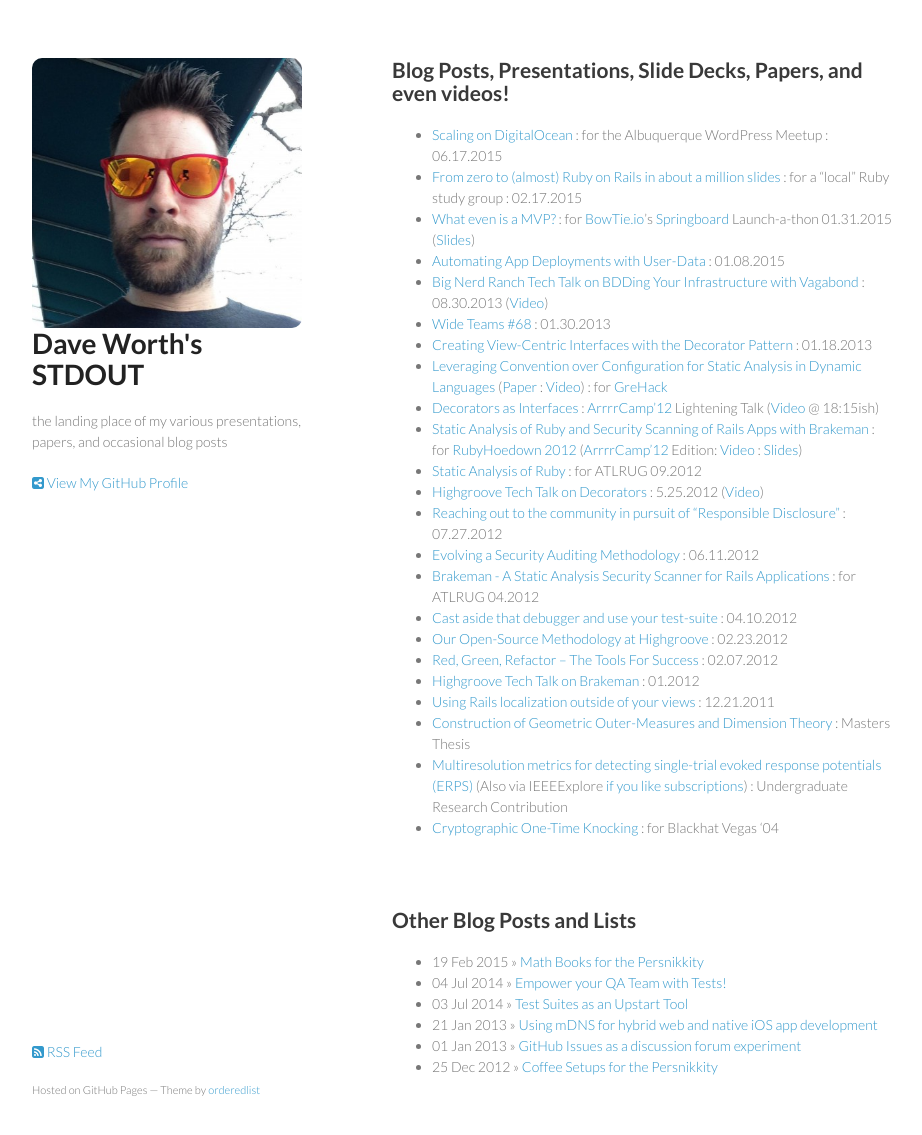
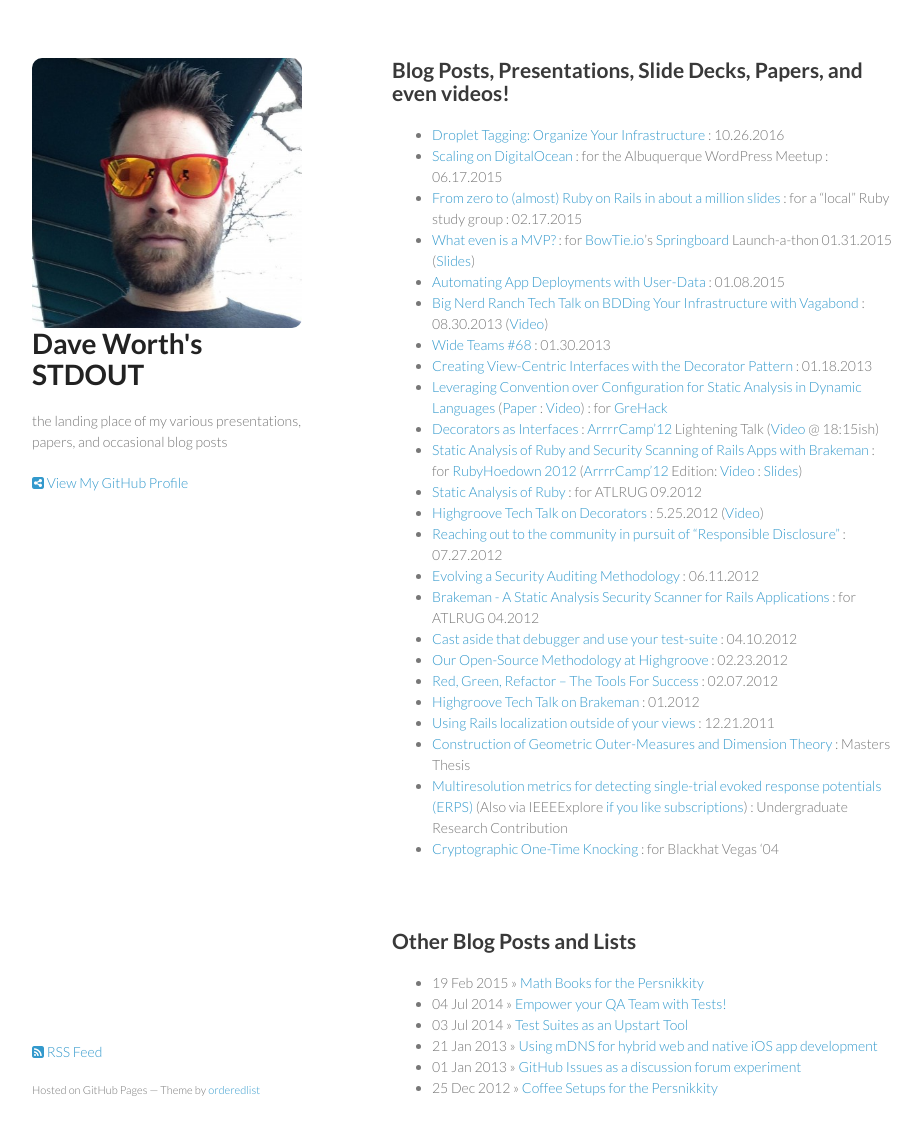
Before and after one commit to daveworth/daveworth.github.com, a Jekyll site: the page built from index.md, in a window 1280 px wide and 1168 px high. Shown: the top 1135 px of the window, without its empty margins (178-1100 px from the left). Built offline with Jekyll 4.4.1, drawn with Linux system fonts in a browser that asks for light colours; nearby versions of some CDN libraries.

Commit message:
add droplet tagging post

```diff
--- a/index.md
+++ b/index.md
@@ -1,6 +1,7 @@
 ---
 layout: default
 ---
+* [Droplet Tagging: Organize Your Infrastructure](https://www.digitalocean.com/company/blog/droplet-tagging-organize-your-infrastructure/) : 10.26.2016
 * [Scaling on DigitalOcean](http://www.slideshare.net/david_e_worth/scaling-on-digitalocean) : for the Albuquerque WordPress Meetup : 06.17.2015
 * [From zero to (almost) Ruby on Rails in about a million slides](http://www.slideshare.net/david_e_worth/from-zero-to-almost-rails-in-about-a-million-slides) : for a "local" Ruby study group : 02.17.2015
 * [What even is a MVP?](https://bowtie.io/beta/blog/what-is-a-mvp.html) : for [BowTie.io](https://bowtie.io)'s [Springboard](https://springboard.bowtied.io/) Launch-a-thon  01.31.2015 ([Slides](http://www.slideshare.net/david_e_worth/what-even-is-a-mvp-for-bowtie-springboard))
```
